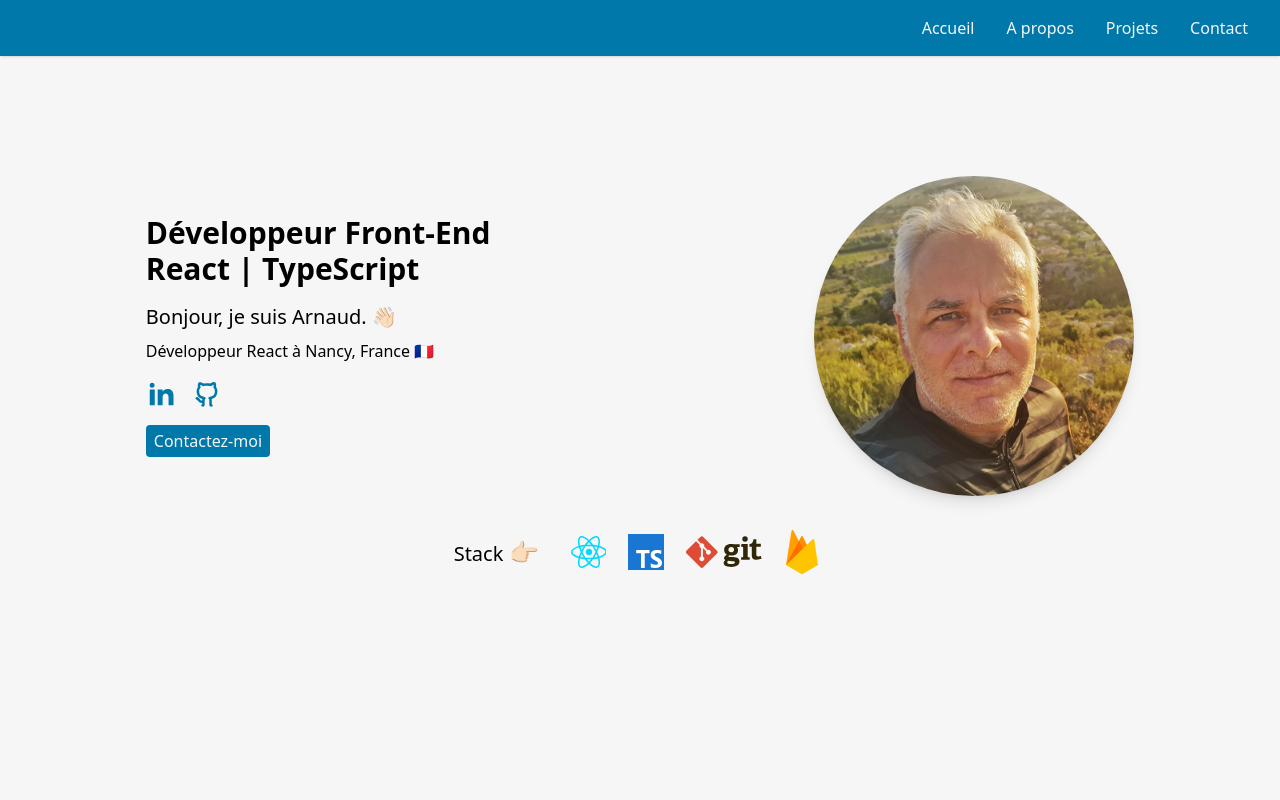
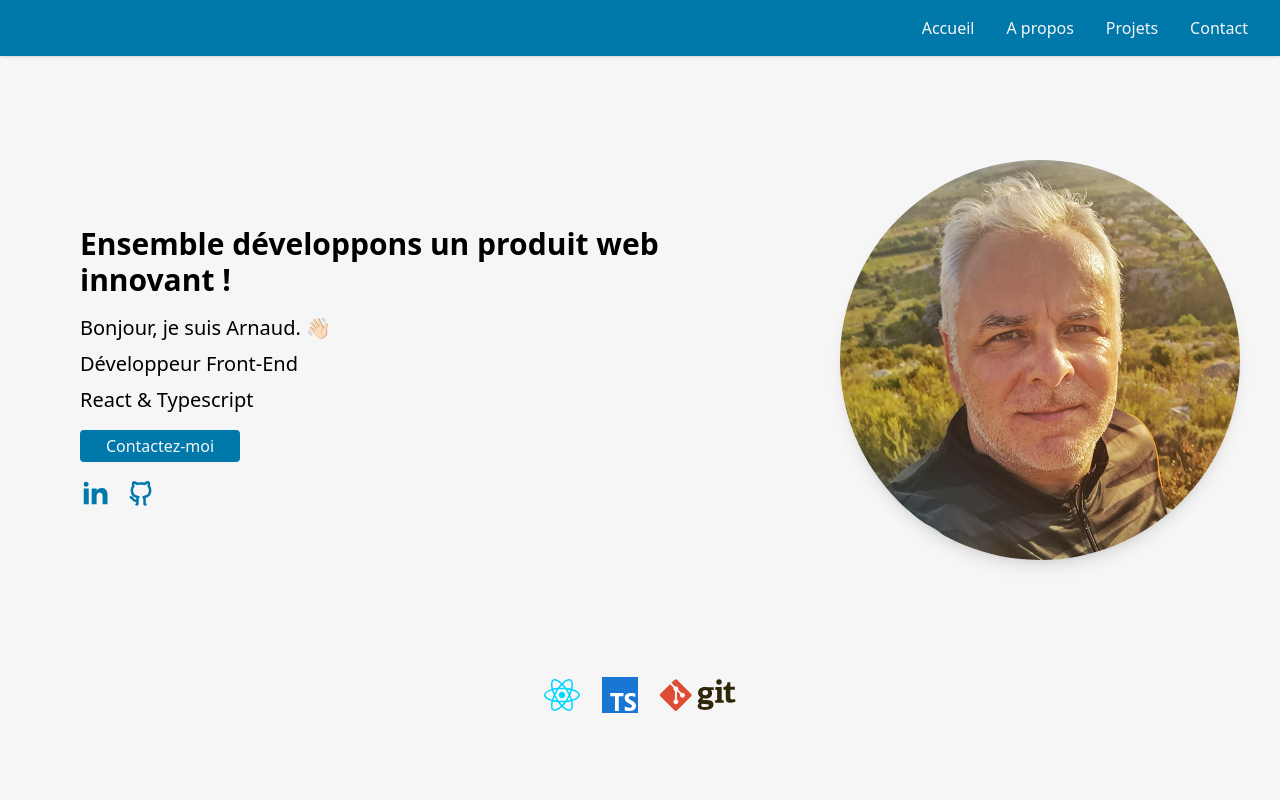
Before and after one commit to arnaudpant/ts-kallavero, a React (Vite) app: page / in a window 1280 px wide. Shown: the top 800 px of the page. Built offline with nearby package versions, Linux system fonts and the light colour scheme.

Commit message:
mise a jour accueil

```diff
--- a/src/components/sections/CardProject.tsx
+++ b/src/components/sections/CardProject.tsx
@@ -22,10 +22,12 @@ const CardProject = ({ card }: Props) => {
             </div>
             {/* DESCRIPTIF */}
             <div className="md:w-2/5 p-4 flex flex-col justify-between">
-                <p className="text-lg text-center font-semibold ">
+
+                <p className="text-lg text-center font-semibold pb-4">
                     {card.title}
                 </p>
-                <p className="text-md text-center">{card.text}</p>
+
+                <p className="text-md text-center pb-4">{card.text}</p>
                 <div className="flex flex-row justify-center gap-2 flex-wrap">
                     {card.tech.map((tech, index) => (
                         <div className="bg-primaire px-3 rounded-lg" key={index}>{tech}</div>
--- a/src/components/sections/Home.tsx
+++ b/src/components/sections/Home.tsx
@@ -5,19 +5,33 @@ import { RiLinkedinFill } from "react-icons/ri";
 
 const Home: React.FC = () => {
     return (
-        <section className="w-full min-h-screen flex flex-col justify-evenly md:justify-center items-center bg-background"
+        <section className="flex flex-col justify-between items-center w-full h-screen md:pt-14 md:justify-evenly bg-background"
             id="home">
-            <div className="container mx-auto flex flex-col-reverse justify-center items-center gap-2 md:flex-row md:justify-around md:gap-x-8">
-                {/* Box Titre */}
-                <div className="text-center md:text-left">
-                    <h1 className="text-2xl md:text-3xl font-bold px-4 md:px-0">
-                        Développeur Front-End <br />
-                        React | TypeScript
+
+            {/* == BLOC B & C == */}
+            <div className="flex flex-col-reverse justify-around items-center h-4/5 w-full md:flex-row md:h-3/5 md:px-10">
+
+                {/* Bloc C Infos */}
+                <div className="flex flex-col justify-around grow mt-6 text-center md:text-left md:w-2/3 md:h-3/5 md:mt-0 md:px-10">
+
+                    <h1 className="text-xl md:text-3xl font-semibold px-8 md:px-0">
+                        Ensemble développons un produit web innovant !
                     </h1>
-                    <p className="text-lg pt-4 px-4 md:text-xl md:px-0">
-                        Bonjour, je suis Arnaud. <span>👋🏻</span>
-                    </p>
-                    <p className="pt-2">Développeur React à Nancy, France 🇫🇷 </p>
+                    <div>
+                        <p className="text-lg pt-4 px-4 md:text-xl md:px-0">
+                            Bonjour, je suis Arnaud. <span>👋🏻</span>
+                        </p>
+                        <p className="text-lg pt-2 px-4 md:text-xl md:px-0">
+                            Développeur Front-End
+                        </p>
+                        <p className="text-lg pt-2 px-4 md:text-xl md:px-0">React & Typescript
+                        </p>
+                    </div>
+                    <button className="w-40 mx-auto bg-secondaire rounded mt-4 px-2 py-1 text-primaire md:mx-0">
+                        <a href="mailto:arnaud.pantenier@gmail.com">
+                            Contactez-moi
+                        </a>
+                    </button>
                     <div className="flex flex-row justify-center md:justify-start mt-2 md:mt-4 gap-4">
                         <Link to="https://www.linkedin.com/in/arnaud-pantenier/">
                             <RiLinkedinFill className="text-3xl text-secondaire cursor-pointer" />
@@ -26,24 +40,22 @@ const Home: React.FC = () => {
                             <RiGithubLine className="text-3xl text-secondaire cursor-pointer mr-2" />
                         </Link>
                     </div>
-                    <button className="bg-secondaire rounded mt-4 px-2 py-1 text-primaire">
-                        <a href="mailto:arnaud.pantenier@gmail.com">
-                            Contactez-moi
-                        </a>
-                    </button>
                 </div>
-                {/* Box Photo */}
-                <div className="w-40 md:w-80">
+
+                {/* Bloc B Portrait */}
+                <div className="mt-8 md:w-1/3 md:mt-0">
                     <img
                         src={arnaud}
                         alt="Portrait de Arnaud"
-                        className="rounded-full shadow-lg"
+                        className="w-1/2 mx-auto rounded-full shadow-lg md:w-full"
                     />
                 </div>
+
             </div>
+
+
             {/* BOX STACK  */}
-            <div className="mt-2 md:mt-8 flex flex-col md:flex-row items-center gap-2 md:gap-8">
-                <div className="text-lg md:text-xl">Stack  <span className="text-2xl hidden md:inline">👉🏻</span></div>
+            <div className="mt-2 flex flex-col md:flex-row items-center gap-2 md:gap-8">
                 <div className="flex flex-row items-center gap-2 md:gap-4">
                     {/* React */}
                     <svg width="35.93" height="32" viewBox="0 0 256 228">
@@ -81,30 +93,13 @@ const Home: React.FC = () => {
                             d="M104.529 49.53L58.013 3.017a6.86 6.86 0 0 0-9.703 0l-9.659 9.66l12.253 12.252a8.145 8.145 0 0 1 8.383 1.953a8.157 8.157 0 0 1 1.936 8.434L73.03 47.125c2.857-.984 6.154-.347 8.435 1.938a8.161 8.161 0 0 1 0 11.545a8.164 8.164 0 0 1-13.324-8.88L57.129 40.716l-.001 28.98a8.248 8.248 0 0 1 2.159 1.544a8.164 8.164 0 0 1 0 11.547c-3.19 3.19-8.36 3.19-11.545 0a8.164 8.164 0 0 1 2.672-13.328v-29.25a8.064 8.064 0 0 1-2.672-1.782c-2.416-2.413-2.997-5.958-1.759-8.925l-12.078-12.08L2.011 49.314a6.863 6.863 0 0 0 0 9.706l46.516 46.514a6.862 6.862 0 0 0 9.703 0l46.299-46.297a6.866 6.866 0 0 0 0-9.707"
                         />
                     </svg>
-                    {/* Firebase */}
-                    <svg viewBox="0 0 48 48" width="48px" height="48px">
-                        <path
-                            fill="#ff8f00"
-                            d="M8,37L23.234,8.436c0.321-0.602,1.189-0.591,1.494,0.02L30,19L8,37z"
-                        />
-                        <path
-                            fill="#ffa000"
-                            d="M8,36.992l5.546-34.199c0.145-0.895,1.347-1.089,1.767-0.285L26,22.992L8,36.992z"
-                        />
-                        <path
-                            fill="#ff6f00"
-                            d="M8.008 36.986L8.208 36.829 25.737 22.488 20.793 13.012z"
-                        />
-                        <path
-                            fill="#ffc400"
-                            d="M8,37l26.666-25.713c0.559-0.539,1.492-0.221,1.606,0.547L40,37l-15,8.743 c-0.609,0.342-1.352,0.342-1.961,0L8,37z"
-                        />
-                    </svg>
                 </div>
             </div>
+
+
             {/* BOX SWIPPE */}
-            <div className="relative flex justify-center h-12">
-                <div className="home-swippe-icon-scroll md:hidden"></div>
+            <div className="relative flex justify-center h-12 md:hidden">
+                <div className="home-swippe-icon-scroll "></div>
             </div>
         </section>
     );
```
